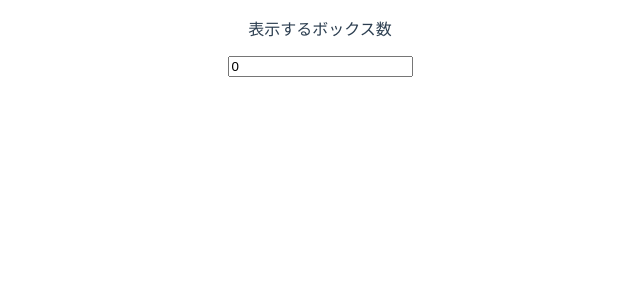
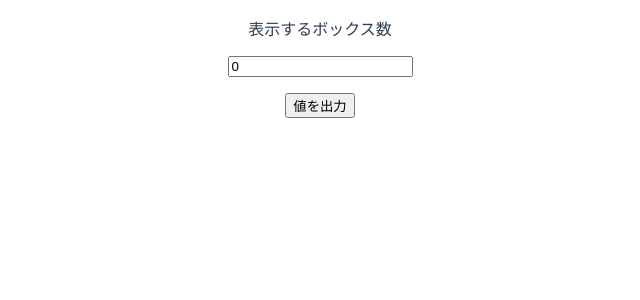
Before and after one commit to rockhopper-penguin/sequencing, a Vue app: page /#/ in a window 1280 px wide. Shown: the top 300 px of the page, without its empty margins (320-960 px from the left). Built offline with nearby package versions, Linux system fonts and the light colour scheme.

Commit message:
配列に値を挿入

```diff
--- a/src/components/Sequencing.vue
+++ b/src/components/Sequencing.vue
@@ -8,8 +8,9 @@
         </p>
       </div>
       <div v-for="item in numberOfBoxes" :key="item">
-        <input type="text" />
+        <input type="text" v-model="saveNames[item - 1]" />
       </div>
+      <button @click="debug">値を出力</button>
     </div>
   </div>
 </template>
@@ -20,6 +21,11 @@ import { Component, Vue } from "vue-property-decorator";
 @Component
 export default class Sequencing extends Vue {
   private numberOfBoxes = 0;
+  private saveNames: string[] = [];
+
+  debug() {
+    console.log(this.saveNames);
+  }
 }
 </script>
 
```
